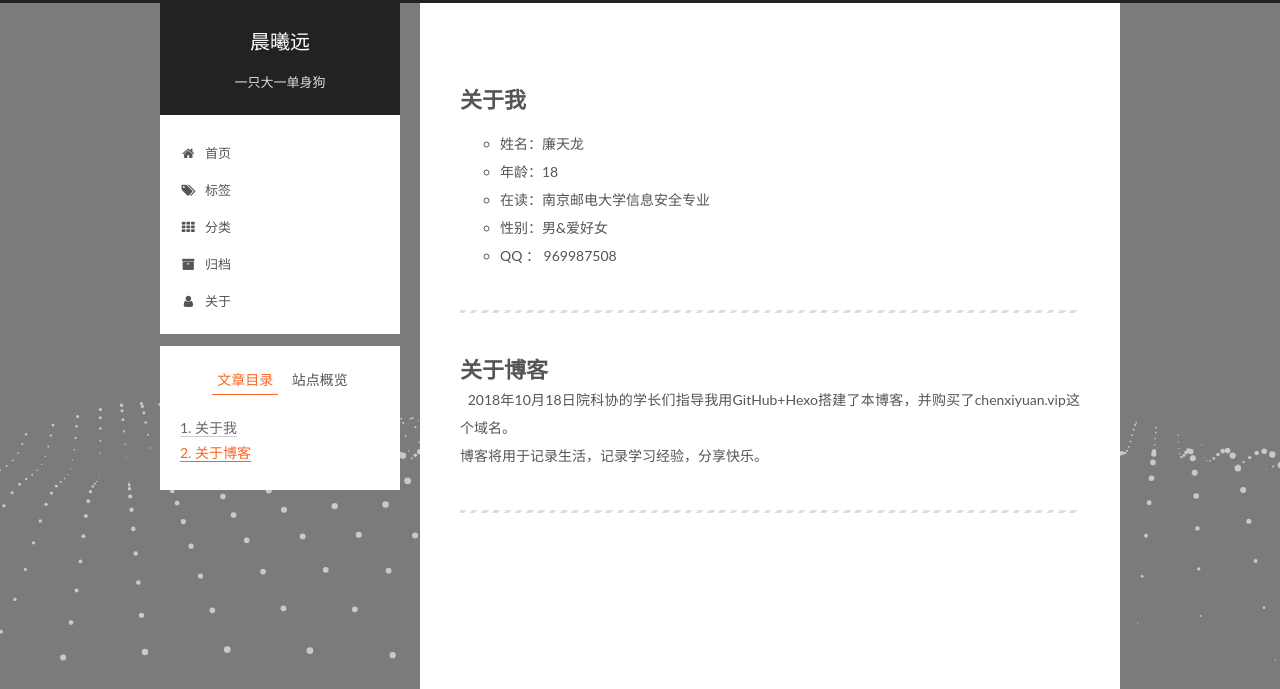
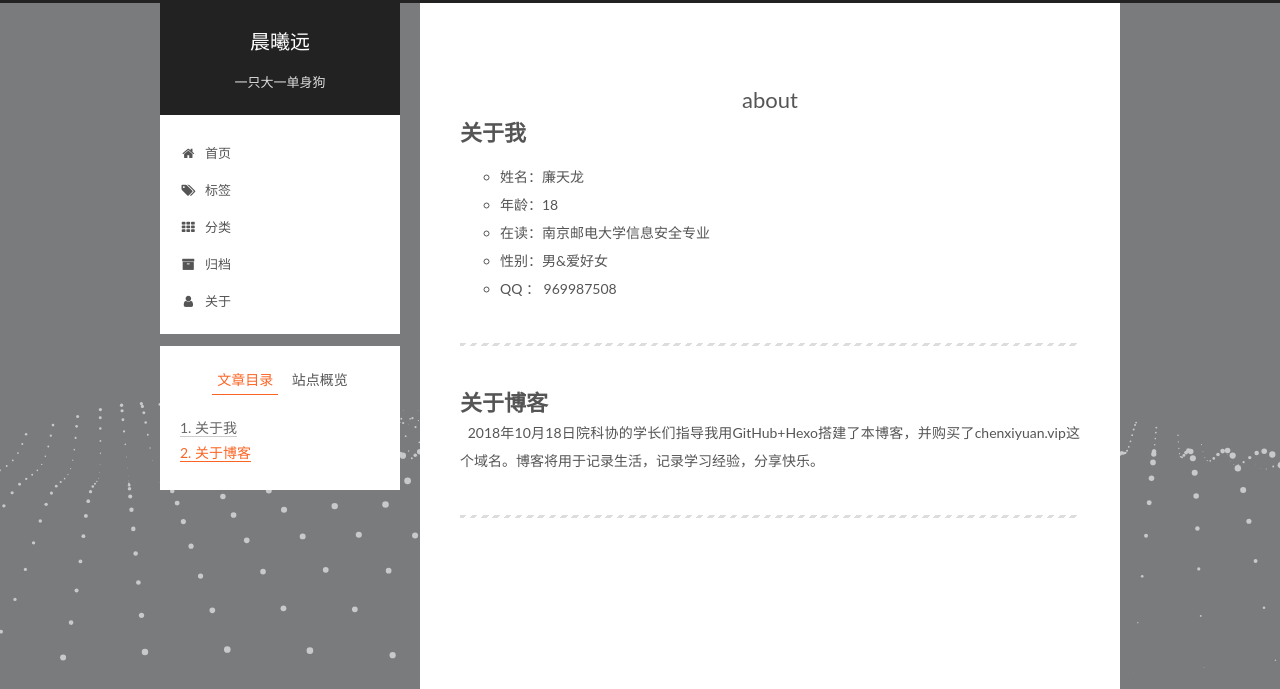
Before and after one commit to eyesofgods/eyesofgods.github.io, a plain HTML site: page about/index.html in a window 1280 px wide. Shown: the top 689 px of the page. Drawn offline with Linux system fonts and the light colour scheme; some packages are replaced by stand-ins of ours; animation ran at ten frames a second; a script that the page names is missing.

Commit message:
Site updated: 2018-10-19 17:30:54

```diff
--- a/about/index.html
+++ b/about/index.html
@@ -83,14 +83,14 @@
 
 <meta name="description" content="关于我 姓名：廉天龙 年龄：18 在读：南京邮电大学信息安全专业 性别：男&amp;amp;爱好女 QQ&amp;#160;： 969987508   关于博客&amp;#160;&amp;#160;2018年10月18日院科协的学长们指导我用GitHub+Hexo搭建了本博客，并购买了chenxiyuan.vip这个域名。博客将用于记录生活，记录学习经验，分享快乐。">
 <meta property="og:type" content="website">
-<meta property="og:title" content="晨曦远">
+<meta property="og:title" content="about">
 <meta property="og:url" content="http://yoursite.com/about/index.html">
 <meta property="og:site_name" content="晨曦远">
 <meta property="og:description" content="关于我 姓名：廉天龙 年龄：18 在读：南京邮电大学信息安全专业 性别：男&amp;amp;爱好女 QQ&amp;#160;： 969987508   关于博客&amp;#160;&amp;#160;2018年10月18日院科协的学长们指导我用GitHub+Hexo搭建了本博客，并购买了chenxiyuan.vip这个域名。博客将用于记录生活，记录学习经验，分享快乐。">
 <meta property="og:locale" content="zh-Hans">
-<meta property="og:updated_time" content="2018-10-19T08:46:16.470Z">
+<meta property="og:updated_time" content="2018-10-19T09:30:00.130Z">
 <meta name="twitter:card" content="summary">
-<meta name="twitter:title" content="晨曦远">
+<meta name="twitter:title" content="about">
 <meta name="twitter:description" content="关于我 姓名：廉天龙 年龄：18 在读：南京邮电大学信息安全专业 性别：男&amp;amp;爱好女 QQ&amp;#160;： 969987508   关于博客&amp;#160;&amp;#160;2018年10月18日院科协的学长们指导我用GitHub+Hexo搭建了本博客，并购买了chenxiyuan.vip这个域名。博客将用于记录生活，记录学习经验，分享快乐。">
 
 
@@ -127,7 +127,7 @@
 
 
 
-  <title> | 晨曦远</title>
+  <title>about | 晨曦远</title>
 
 
 
@@ -257,7 +257,7 @@
     <div class="post-block page">
       <header class="post-header">
 
-	<h1 class="post-title" itemprop="name headline"></h1>
+	<h1 class="post-title" itemprop="name headline">about</h1>
 
 
 
@@ -277,7 +277,7 @@
 <li>QQ&#160;： 969987508</li>
 </ul>
 <hr>
-<h1 id="关于博客"><a href="#关于博客" class="headerlink" title="关于博客"></a>关于博客</h1><p>&#160;&#160;2018年10月18日院科协的学长们指导我用GitHub+Hexo搭建了本博客，并购买了chenxiyuan.vip这个域名。<br>博客将用于记录生活，记录学习经验，分享快乐。</p>
+<h1 id="关于博客"><a href="#关于博客" class="headerlink" title="关于博客"></a>关于博客</h1><p>&#160;&#160;2018年10月18日院科协的学长们指导我用GitHub+Hexo搭建了本博客，并购买了chenxiyuan.vip这个域名。博客将用于记录生活，记录学习经验，分享快乐。</p>
 <hr>
 <p><br><br><br><br><br></p>
 <iframe frameborder="no" border="0" marginwidth="0" marginheight="0" width="330" height="86" src="//music.163.com/outchain/player?type=2&id=5086081&auto=0&height=66"></iframe>
```
